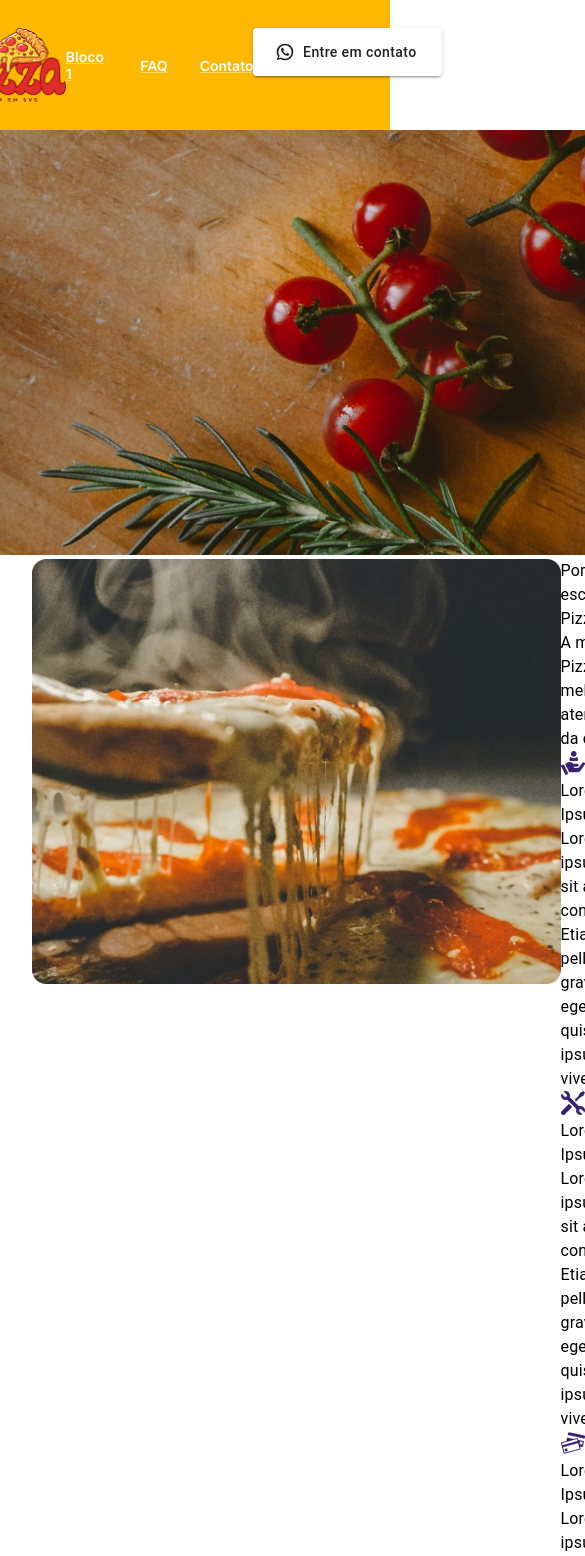
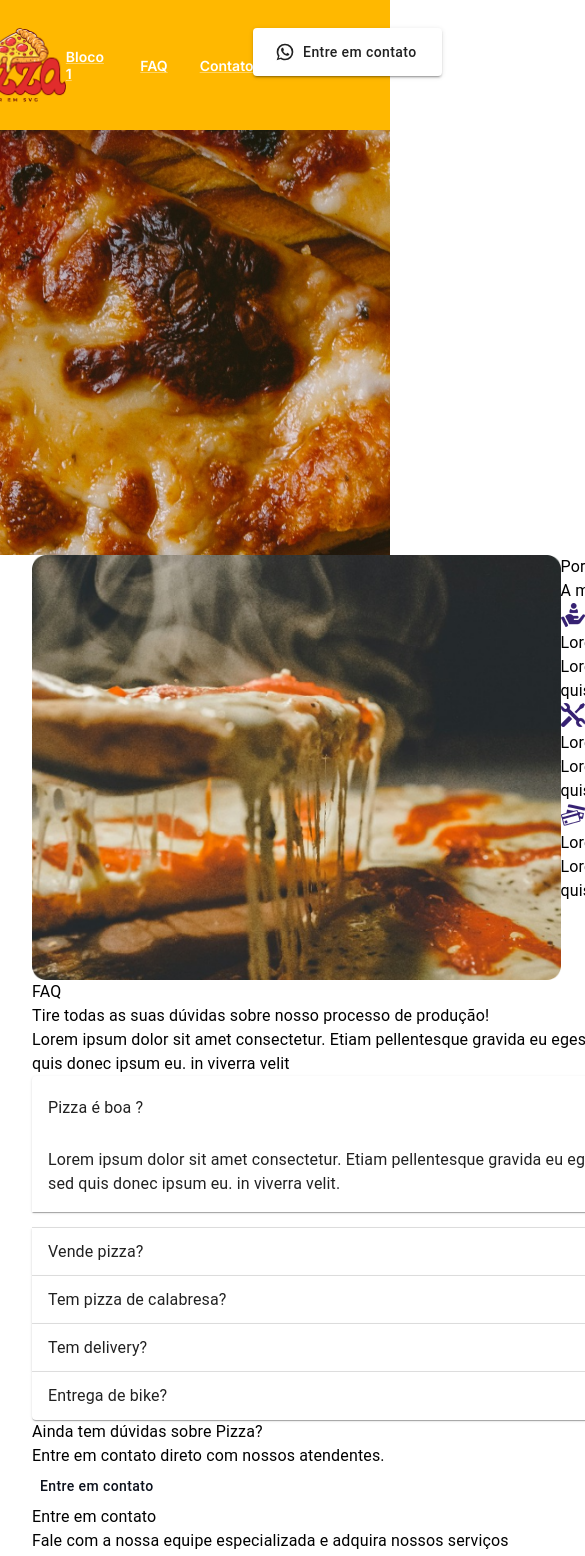
Before and after one commit to rnisiide/pizzaria_loumar, a Next.js app: page / in a window 390 px wide. Shown: the top 1556 px of the page, 585 px wide, since content can reach past the window. Built offline with nearby package versions, Linux system fonts and the light colour scheme.

Commit message:
fixed image responsiveness on desktop

```diff
--- a/app/components/hero.tsx
+++ b/app/components/hero.tsx
@@ -1,4 +1,5 @@
 import { Box } from "@mui/material";
+import Image from "next/image";
 
 export default function Hero() {
     return (
@@ -9,14 +10,20 @@ export default function Hero() {
                 }}>
             </Box>
             <Box
-                component="img"
                 sx={{
-                    width: 'auto',
+                    width: '100%',
                     height: 425,
-                }}
-                alt="Logo pizzaria"
-                src="./BANNER DESKTOP.png"
-            />
+                    position: 'relative'
+                }}>
+                <Image
+                    src={'/BANNER DESKTOP.png'}
+                    alt='logo'
+                    layout='fill'
+                    objectFit='cover'
+                />
+            </Box>
+
+
 
         </Box>
 
@@ -25,3 +32,22 @@ export default function Hero() {
 
     );
 }
+
+/*
+
+ <Box
+                sx={{
+                    display: 'block',
+                    maxWidth: '100%',
+                    height: 425,
+                }}
+            >
+                <Image
+                    objectFit="cover"
+                    fill
+
+                    src="/BANNER DESKTOP.png"
+                    alt="Logo pizzaria" />
+            </Box>
+
+*/
--- a/app/page.tsx
+++ b/app/page.tsx
@@ -15,7 +15,12 @@ export default function Home() {
     <ThemeProvider theme={theme}>
       <NavBar />
       <Hero />
-      <Container>
+      <Container
+        sx={{
+          width: 1216,
+        }}
+
+      >
         <Bloco_1 />
         <Faq />
         <Contato />
```
